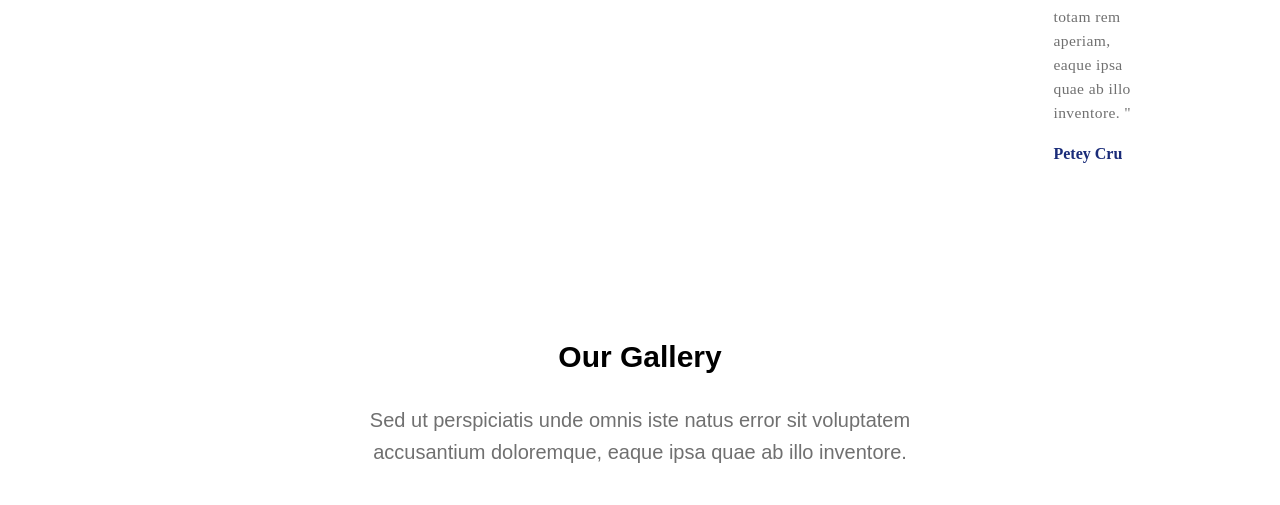
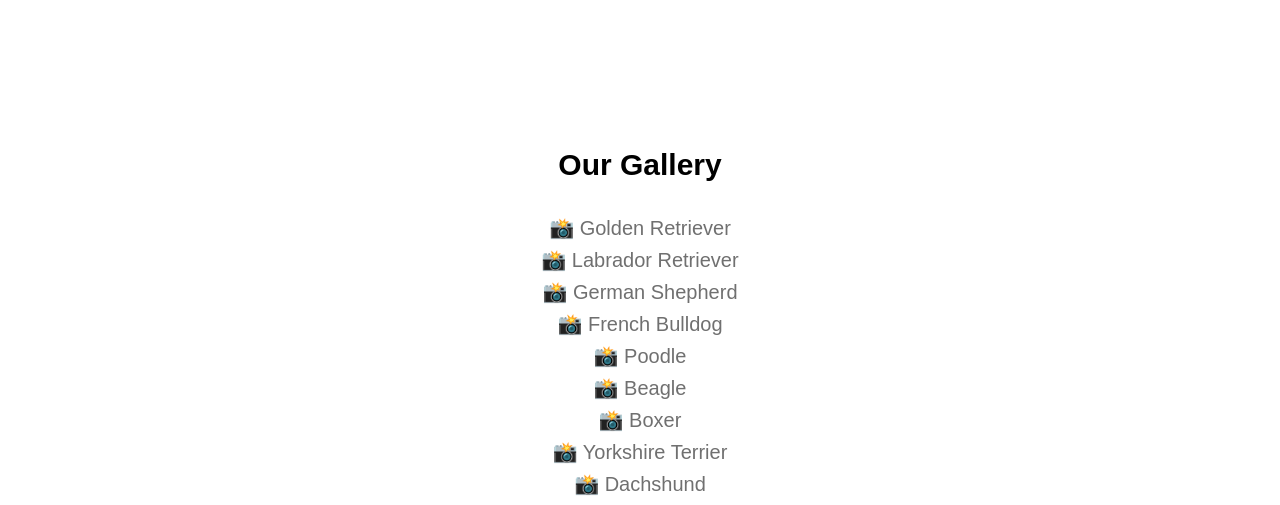
Before and after one commit to devapenumajji/My-Prject9, a plain HTML site: page index.html in a window 1280 px wide. Shown: the part 3278-3783 px from the top of the page. Drawn offline with nearby package versions, Linux system fonts and the light colour scheme; a script that the page names is missing.

Commit message:
Update index.html

```diff
--- a/index.html
+++ b/index.html
@@ -1063,11 +1063,11 @@
     <section id="four" class="goblack">
         <article>
             <h1>Happy Customers</h1>
-            <p>Lorem ipsum viverra feugiat. Pellen tesque libero ut justo, ultrices in ligula. Semper at tempufddfel.
-                Lorem ipsum dolor sit amet consectetur adipisicing elit. Non quae, fugiat.</p>
+            <p> Absolutely love the new product! It’s exceeded all my expectations and the customer service was outstanding!” - Sarah M.<br>
 
-            <p>Semper at tempufddfel. Lorem ipsum dolor sit amet consectetur adipisicing elit. Non quae, fugiat. Lorem
-                ipsum viverra feugiat. Pellen tesque libero ut justo, ultrices in ligula.</p>
+“I’ve been a loyal customer for years and the quality and service never disappoint. Keep up the fantastic work!” - Mike L.<br>
+
+“From the easy ordering process to the speedy delivery, everything was perfect. Highly recommend!” - Emily P..</p>
 
             <div class="article__icon">
                 <div class="customer__info">
@@ -1118,8 +1118,25 @@
     <section id="gallery">
         <div class="heading ">
             <h1>Our Gallery</h1>
-            <p class="lightblack">Sed ut perspiciatis unde omnis iste natus error sit voluptatem accusantium doloremque,
-                eaque ipsa quae ab illo inventore.</p>
+            <p class="lightblack">📸 Golden Retriever<br>
+
+📸 Labrador Retriever<br>
+
+📸 German Shepherd<br>
+
+📸 French Bulldog<br>
+
+📸 Poodle<br>
+
+📸 Beagle<br>
+
+📸 Boxer<br>
+
+📸 Yorkshire Terrier<br>
+
+📸 Dachshund<br>
+
+📸 Siberian Husky.</p>
 
 
         </div>
```
